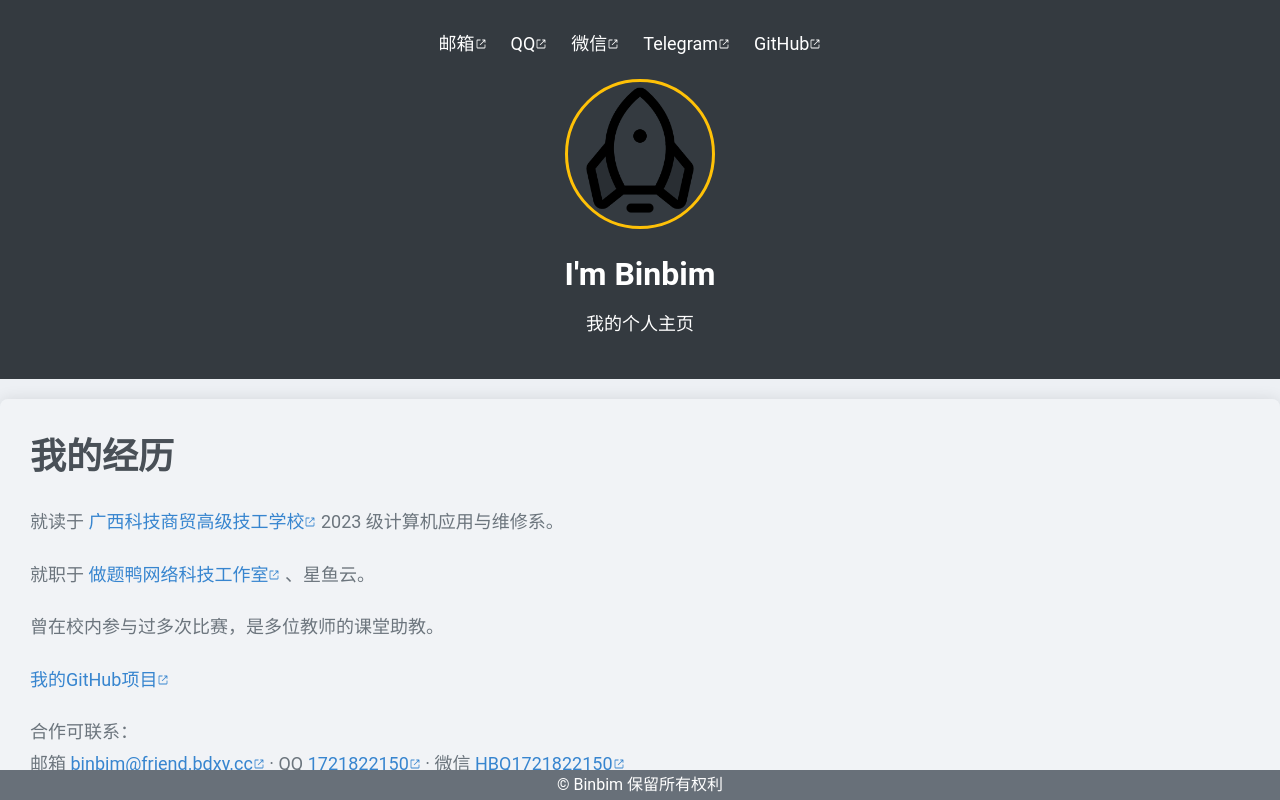
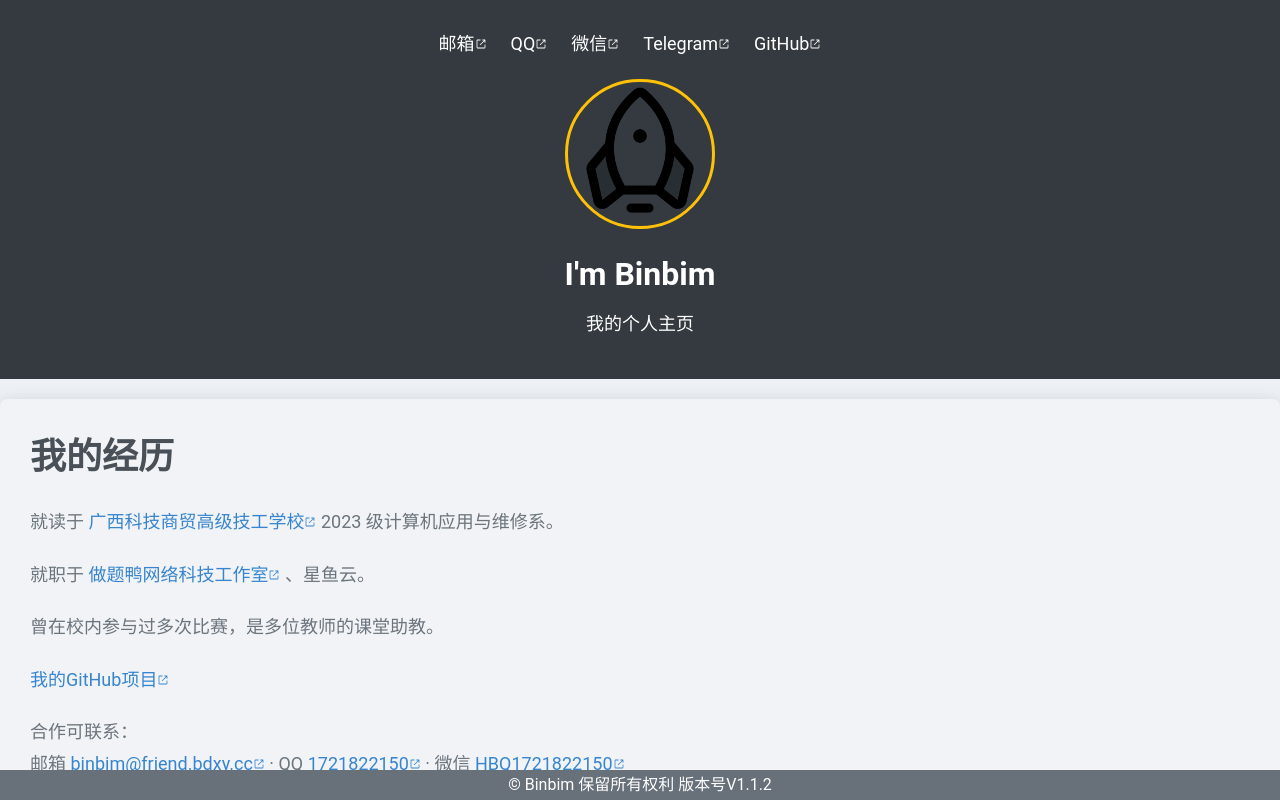
Before and after one commit to BB0813/Binbim_homepage, a plain HTML site: page index.html in a window 1280 px wide. Shown: the top 800 px of the page. Drawn offline with Linux system fonts and the light colour scheme.

Commit message:
index.html页尾加入版本号 更新内容 以及版权信息

```diff
--- a/index.html
+++ b/index.html
@@ -95,7 +95,7 @@
 
     <!-- 页脚 -->
     <footer>
-        <p>&copy; Binbim 保留所有权利</p>
+        <p>&copy; Binbim 保留所有权利 版本号V1.1.2</p>
     </footer>
 
     <!-- 前往外部站点提示 -->
@@ -129,5 +129,7 @@
 </body>
 </html>
 
+
 <!-- 版本号 V.1.1.2 -->
-<!-- 添加了GitHub链接区 -->
+ <!-- 添加了GitHub链接区 -->
+  <!-- &copy; Binbim 保留所有权利 -->
```
